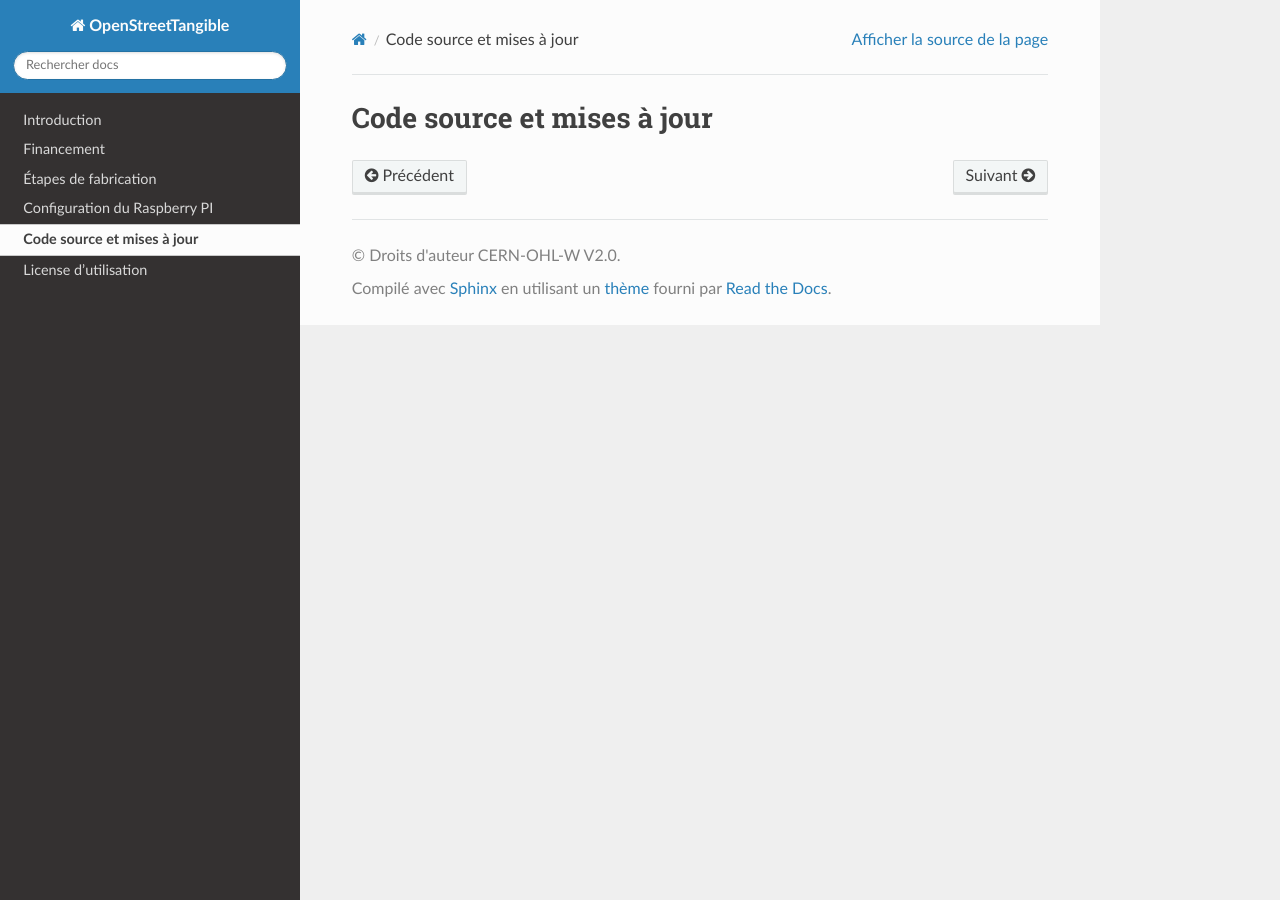
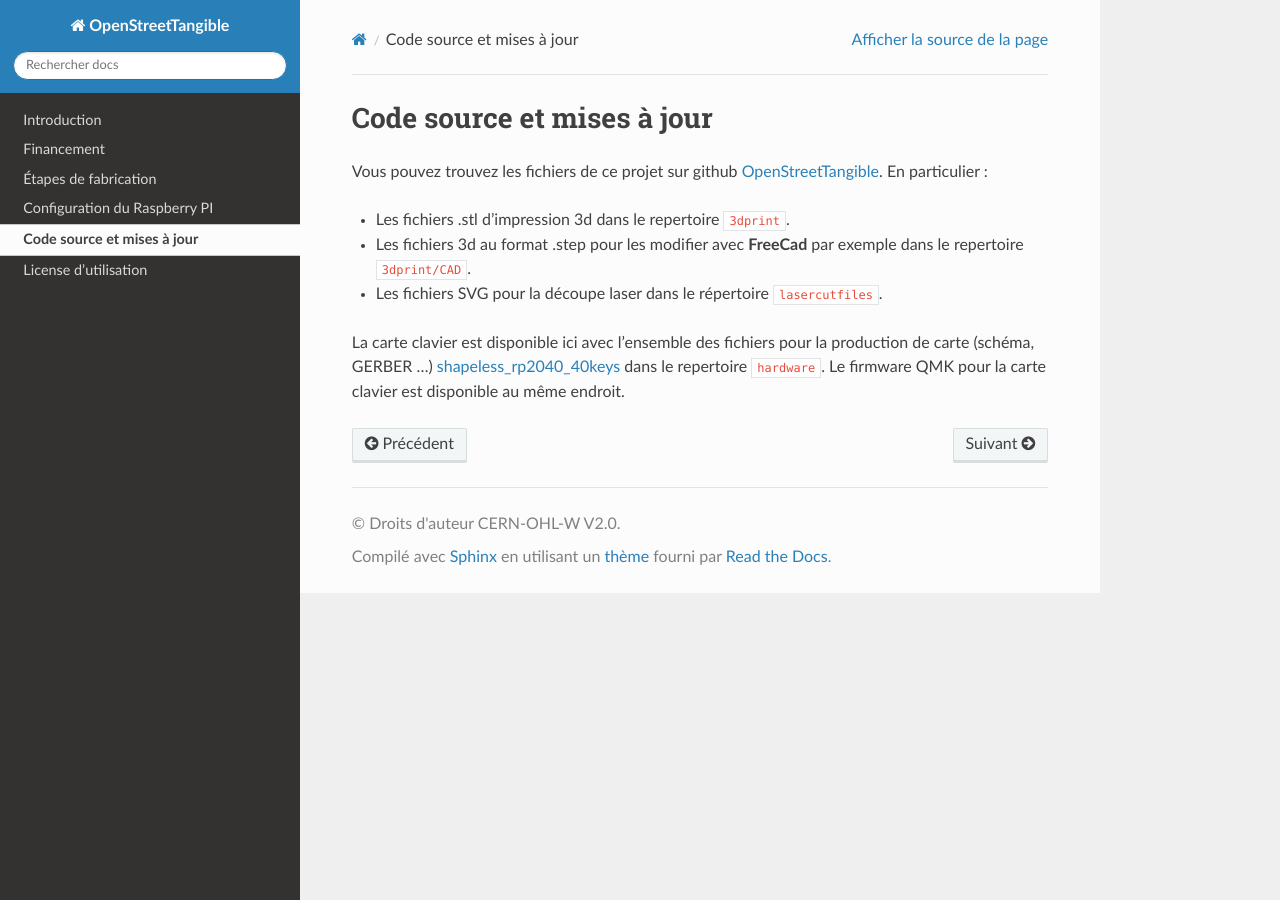
Before and after one commit to braillerap/OpenStreetTangible, a Sphinx documentation site: the page built from docs/sourcecode.md, in a window 1280 px wide. Built offline with Sphinx 7.4.7 and the Read the Docs theme 3.1.0, drawn with Linux system fonts in a browser that asks for light colours.

Commit message:
update source code and update

```diff
--- a/docs/sourcecode.md
+++ b/docs/sourcecode.md
@@ -1 +1,10 @@
 # Code source et mises à jour
+
+Vous pouvez trouvez les fichiers de ce projet sur github [OpenStreetTangible](https://github.com/braillerap/OpenStreetTangible). En particulier :
+
+* Les fichiers .stl d'impression 3d dans le repertoire `3dprint`.
+* Les fichiers 3d au format .step pour les modifier avec **FreeCad** par exemple dans le repertoire `3dprint/CAD`.
+* Les fichiers SVG pour la découpe laser dans le répertoire `lasercutfiles`.
+
+La carte clavier est disponible ici avec l'ensemble des fichiers pour la production de carte (schéma, GERBER ...) [shapeless_rp2040_40keys](https://github.com/crocsg/shapeless_rp2040_40keys) dans le repertoire `hardware`.
+Le firmware QMK pour la carte clavier est disponible au même endroit.
```
